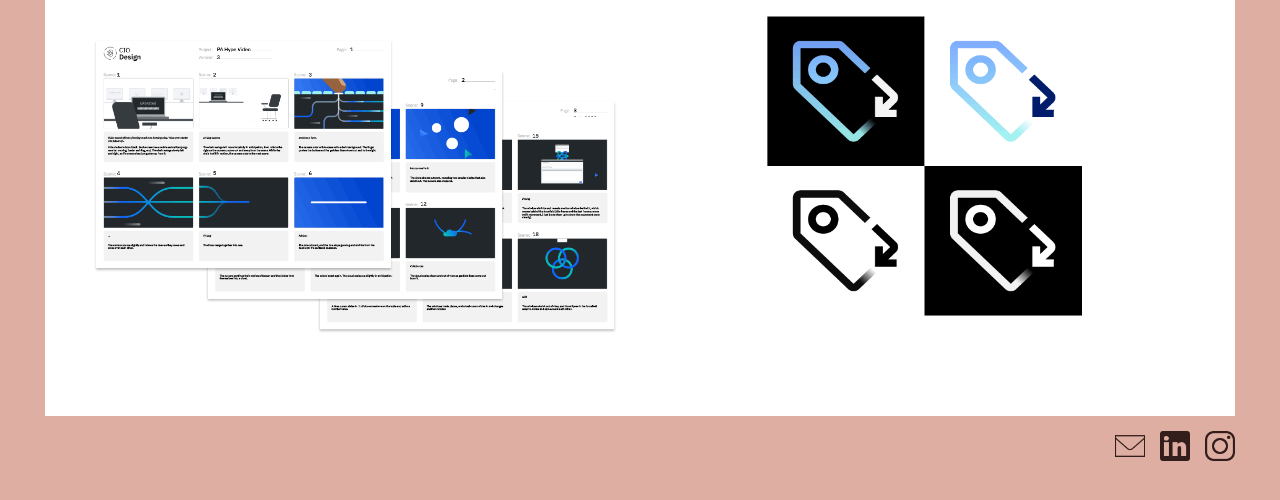
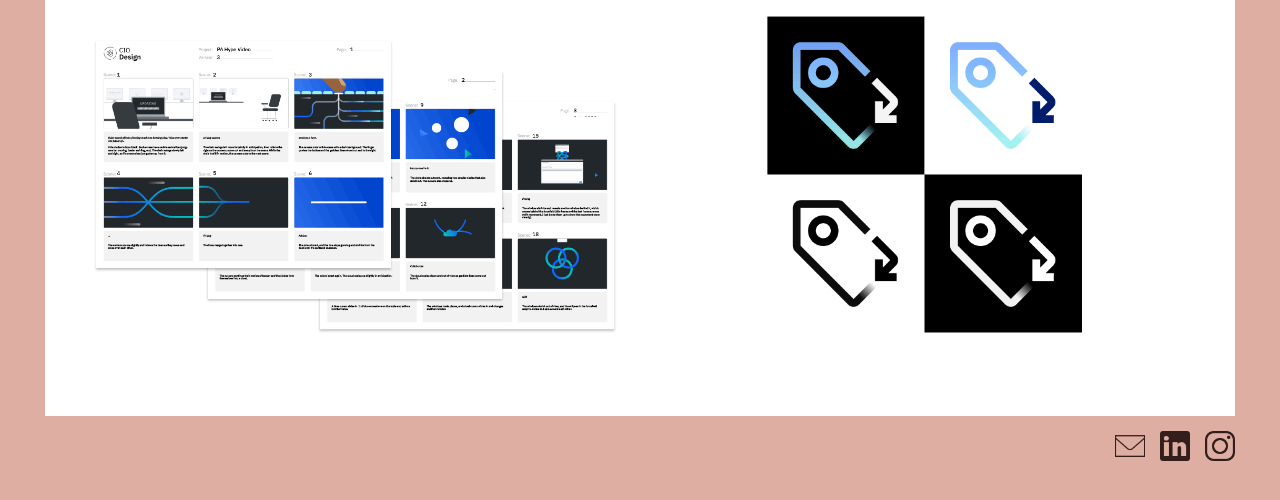
Before and after one commit to laurenciulla/portfolio, a website: page projects/pa.html in a window 1280 px wide. Shown: the part 912-1412 px from the top of the page. Drawn offline with Linux system fonts and the light colour scheme; files that its build step writes are made by us from their sources; files whose address does not match are found by name.

Commit message:
photo fix

```diff
--- a/css/main.css
+++ b/css/main.css
@@ -452,6 +452,7 @@ form{
 }
 .logo-container{
   justify-content: center;
+  height: 100%;
 }
 .food-container img{
   display: block;
@@ -478,7 +479,7 @@ form{
   display: block;
   width: 60%;
   margin-top:20px;
-  max-height:300px;
+  height: auto;
 }
 .iframe-container {
   position: relative;
--- a/projects/pa.html
+++ b/projects/pa.html
@@ -116,7 +116,7 @@
               The video was my favorite project so far–I facilitated a brainstorming session to understand the message we wanted to send with it, then wrote a script and mapped out a storyboard. After a few iterations of each, I dove into the animation. The video garnered excitement for the app’s release and boosted traffic to the website.
             </p>
             <div class="photo logo-container">
-              <img src="../img/proj-pages/PA-logo.png" class="proj-photo">
+              <img src="../img/proj-pages/PA-logo.png" width="509" height="510" class="proj-photo">
 
             </div>
 
```
